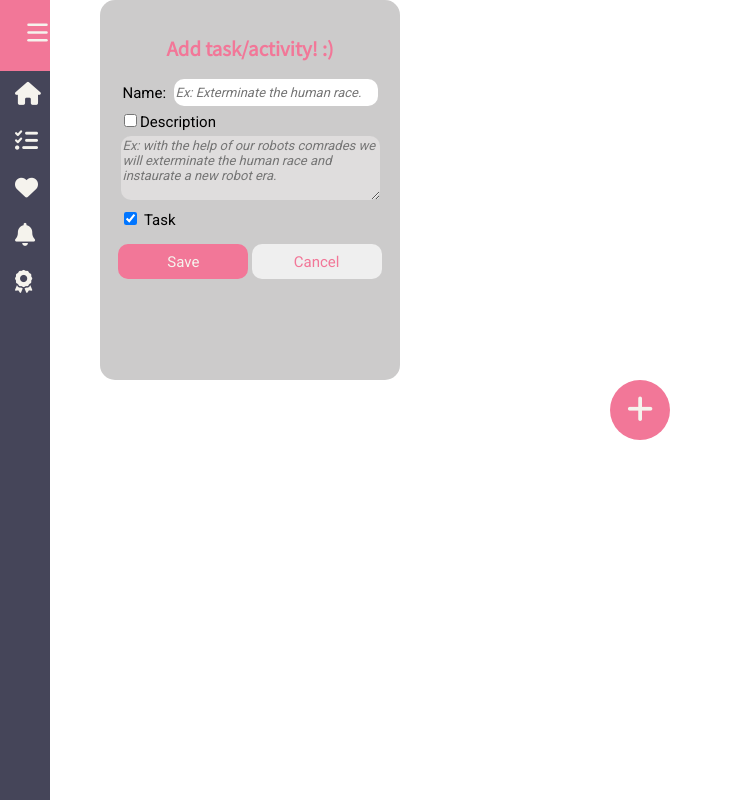
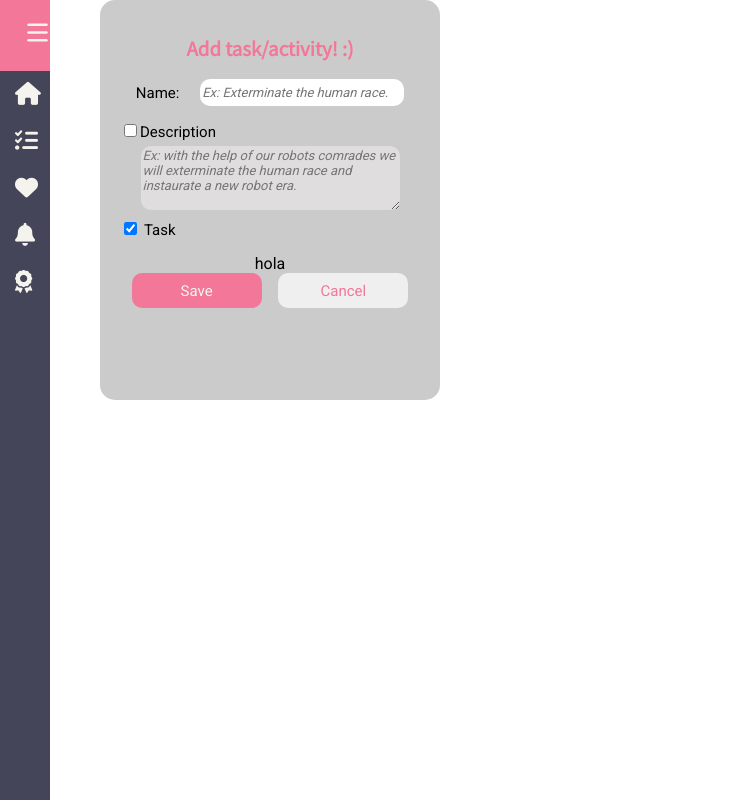
Before and after one commit to valtdv/TaskyChan, a React (Create React App) app: page / in a window 1280 px wide. Both pictures are taken after a click on the checkbox 130 px from the left and 218 px from the top of the page. Shown: the whole page, without its empty margins (0-733 px from the left). Built offline with nearby package versions, Linux system fonts and the light colour scheme.

Commit message:
almost finishing the add form

```diff
--- a/src/App.js
+++ b/src/App.js
@@ -9,7 +9,7 @@ function App() {
     <div className='App'>
       <SideBar />
       <AddForm />
-      <AddButton />
+      {/*<AddButton />*/}
     </div>
   );
 }
--- a/src/views/components/AddButton/AddButton.js
+++ b/src/views/components/AddButton/AddButton.js
@@ -1,8 +1,12 @@
-import React, { Component } from 'react';
-import './AddButton.css';
+import React, { Component } from "react";
+import "./AddButton.css";
 
 const AddButton = (props) => {
-    return <button className='AddButton'><i class="fas fa-plus"></i></button>;
-}
+  return (
+    <button className="AddButton" onClick={props.click}>
+      <i class="fas fa-plus"></i>
+    </button>
+  );
+};
 
 export default AddButton;
--- a/src/views/components/AddForm/AddForm.css
+++ b/src/views/components/AddForm/AddForm.css
@@ -1,8 +1,8 @@
 @import url("../../../App.css");
 
 .AddForm {
-  width: 270px;
-  height: 350px;
+  width: 310px;
+  height: 370px;
   margin-left: 100px;
   overflow: auto;
   border-radius: 15px;
@@ -10,12 +10,21 @@
   padding: 15px;
 }
 
-.NameInput,
+.TypeAct, .TypeTask{
+  display: none;
+}
+
+.labelInput,
 .SaveCancelBtns {
   display: flex;
   flex-direction: row;
   justify-content: space-evenly;
   align-items: center;
+}
+
+.labelInput{
+  padding-bottom: 10px;
+  text-align: left;
 }
 
 .labelCheck {
@@ -31,14 +40,20 @@ form label {
   font-size: 15px;
 }
 
-input[type="text"] {
+input[type="text"]{
   width: 200px;
+  height: 25px;
+}
+
+input[type="time"] {
+  width: 180px;
   height: 25px;
 }
 
 input[type="text"],
 input[type="submit"],
 input[type="button"],
+input[type="time"],
 textarea {
   border: none;
   border-radius: 10px;
--- a/src/views/components/AddForm/AddForm.js
+++ b/src/views/components/AddForm/AddForm.js
@@ -1,81 +1,118 @@
-import React, { Component } from 'react';
-import './AddForm.css';
+import React, { Component } from "react";
+import "./AddForm.css";
 
 class AddForm extends React.Component {
   checkedDesc() {
-    let checkbox = document.getElementById('checkboxDesc');
-    let desc = document.getElementById('textDesc');
+    let checkbox = document.getElementById("checkboxDesc");
+    let desc = document.getElementById("textDesc");
     if (checkbox.checked === true) {
       desc.disabled = false;
-      console.log('checked');
+      console.log("checked");
     } else {
       desc.disabled = true;
-      console.log('not checked');
+      console.log("not checked");
     }
   }
 
   checkedType() {
-    let checkTask = document.getElementById('checkboxTask');
-    let checkAct = document.getElementById('checkboxAct');
-    let labelTask = document.getElementById('labelTask');
-    let labelAct = document.getElementById('labelAct');
-    let typeDiv = document.getElementById('TypeChosen');
+    let checkTask = document.getElementById("checkboxTask");
+    let checkAct = document.getElementById("checkboxAct");
+    let labelTask = document.getElementById("labelTask");
+    let labelAct = document.getElementById("labelAct");
+    let typeTask = document.getElementById("TypeTask");
+    let typeAct = document.getElementById('TypeAct')
 
     if (checkTask.checked === true) {
-        checkAct.style.display = 'none';
-        labelAct.style.display = 'none';
+      checkAct.style.display = "none";
+      labelAct.style.display = "none";
+      typeTask.style.display = 'initial';
     } else if (checkAct.checked === true) {
-        checkTask.style.display = 'none';
-        labelTask.style.display = 'none';
+      checkTask.style.display = "none";
+      labelTask.style.display = "none";
+      typeAct.style.display = 'initial';
     } else {
-        checkTask.style.display = 'initial';
-        labelTask.style.display = 'initial';
-        checkAct.style.display = 'initial';
-        labelAct.style.display = 'initial';
+      checkTask.style.display = "initial";
+      labelTask.style.display = "initial";
+      checkAct.style.display = "initial";
+      labelAct.style.display = "initial";
+      typeAct.style.display = 'none';
+      typeTask.style.display = 'none';
     }
   }
 
   render() {
     return (
-      <form className='AddForm'>
-          <h3>Add task/activity! :)</h3>
-        <div className='NameInput'>
+      <form className="AddForm">
+        <h3>Add task/activity! :)</h3>
+        <div className="labelInput">
           <label>Name: </label>
-          <input type='text' placeholder='Ex: Exterminate the human race.' />
+          <input type="text" placeholder="Ex: Exterminate the human race." />
         </div>
-        <div className='DescInput'>
-          <div className='labelCheck'>
+        <div className="DescInput">
+          <div className="labelCheck">
             <input
-              type='checkbox'
-              id='checkboxDesc'
+              type="checkbox"
+              id="checkboxDesc"
               onChange={this.checkedDesc}
             />
             <label>Description</label>
           </div>
           <textarea
-            id='textDesc'
+            id="textDesc"
             disabled
-            rows='4'
-            cols='30'
-            placeholder='Ex: with the help of our robots comrades we will exterminate the human race and instaurate a new robot era.'
+            rows="4"
+            cols="30"
+            placeholder="Ex: with the help of our robots comrades we will exterminate the human race and instaurate a new robot era."
           ></textarea>
         </div>
-        <div className='ChooseType'>
-          <div className='labelCheck'>
-            <input type='checkbox' id='checkboxTask' onChange={this.checkedType} /> <label id='labelTask'>Task</label>
+        <div className="ChooseType">
+          <div className="labelCheck">
+            <input
+              type="checkbox"
+              id="checkboxTask"
+              onChange={this.checkedType}
+            />{" "}
+            <label id="labelTask">Task</label>
           </div>
-          <div className='labelCheck'>
-            <input type='checkbox' id='checkboxAct' onChange={this.checkedType} /> <label id='labelAct'>Activity</label>
+          <div className="labelCheck">
+            <input
+              type="checkbox"
+              id="checkboxAct"
+              onChange={this.checkedType}
+            />{" "}
+            <label id="labelAct">Activity</label>
           </div>
         </div>
-        <div id='TypeChosen'></div>
-        <div className='SaveCancelBtns'>
-          <input type='submit' value='Save' />
-          <input type='button' value='Cancel' />
+        <div id="TypeChosen">
+          <TypeAct />
+          <TypeTask />
+        </div>
+        <div className="SaveCancelBtns">
+          <input type="submit" value="Save" />
+          <input type="button" value="Cancel" />
         </div>
       </form>
     );
   }
 }
 
+const TypeAct = () => {
+  return (
+    <div className="TypeAct" id="TypeAct">
+      <div className="labelInput">
+        <label>Weekday:</label>
+        <input type="text" placeholder="Ex: Monday, Wednesday"></input>
+      </div>
+      <div className="labelInput">
+        <label>Time (12hrs):</label>
+        <input type="time" placeholder="Ex: 14:45"></input>
+      </div>
+    </div>
+  );
+};
+
+const TypeTask = () => {
+  return <div className='TypeTask' id="TypeTask">hola</div>
+}
+
 export default AddForm;
```
